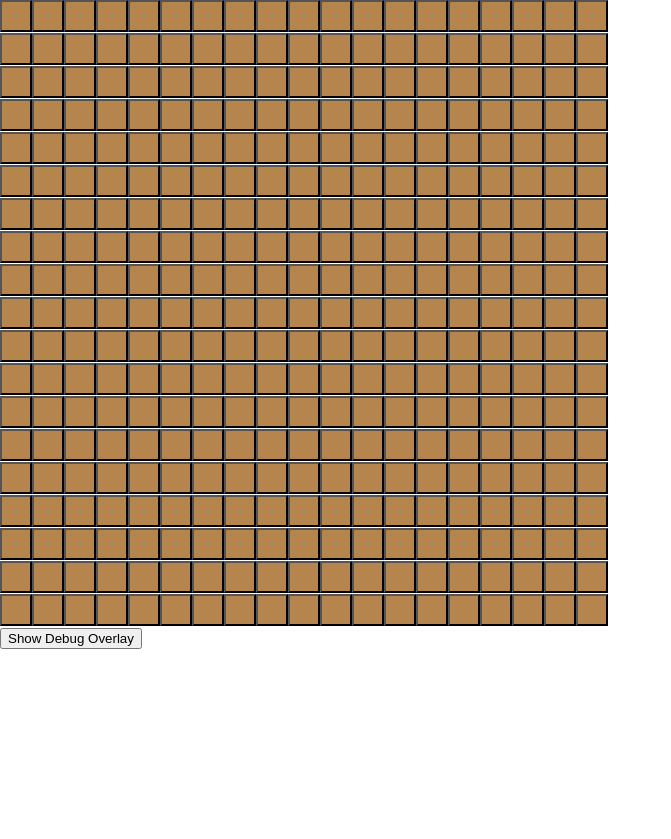
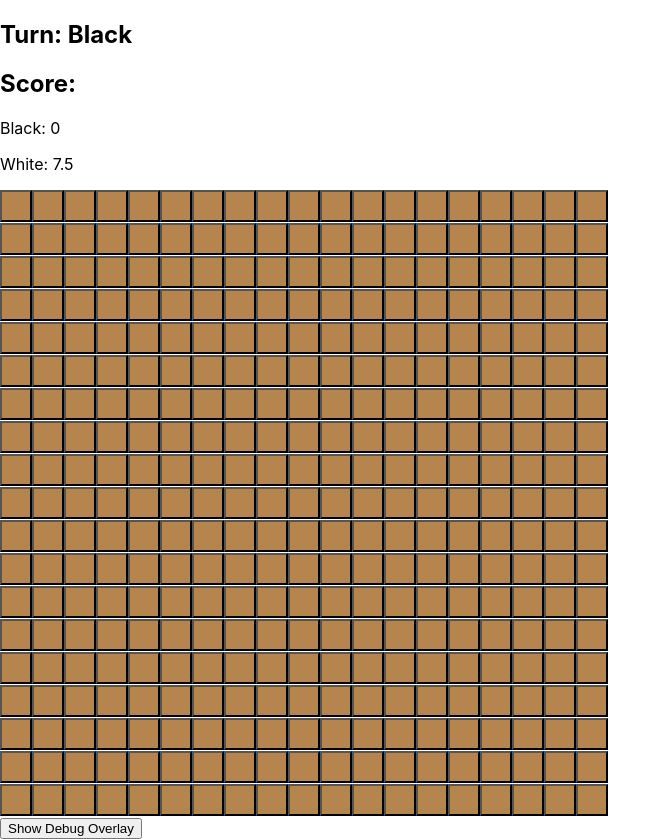
Before and after one commit to drew-ross/go-react, a React (Create React App) app: page / in a window 1280 px wide. Shown: the whole page, without its empty margins (0-671 px from the left). Before the commit the page ends 800 px from the top, so only its background shows below. Built offline with nearby package versions, Linux system fonts and the light colour scheme.

Commit message:
Render GameDisplay

```diff
--- a/src/components/Board/Board.tsx
+++ b/src/components/Board/Board.tsx
@@ -22,6 +22,7 @@ import {
 } from "../../types/gameTypes";
 
 import Space from "../Space/Space";
+import GameDisplay from "../GameDisplay/GameDisplay";
 
 import "./Board.css";
 
@@ -128,6 +129,12 @@ const Board = (): ReactElement => {
 
   return (
     <div className='Board'>
+      <GameDisplay
+        points={points}
+        playerTurn={playerTurn}
+        komi={komi}
+        setKomi={setKomi}
+      />
       {boardMatrix.length > 0 &&
         boardMatrix.map((row, coordY) => (
           <div className='Board-row' key={`${coordY}`}>
```
